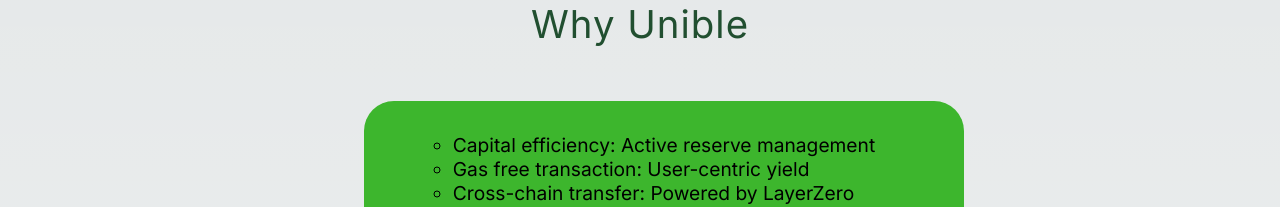
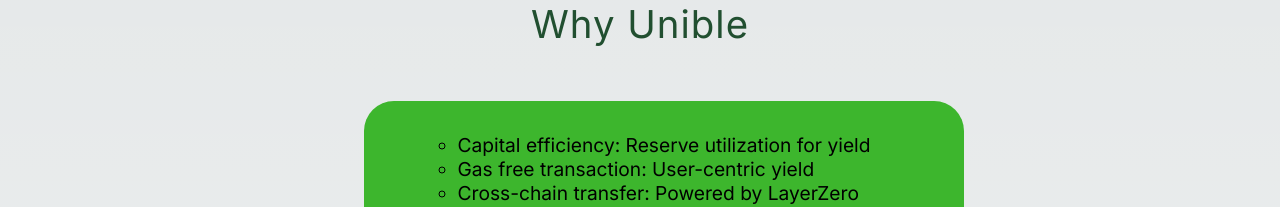
Before and after one commit to victoryeo/unible-homepage, a Next.js app: page / in a window 1280 px wide. Shown: the part 1520-1727 px from the top of the page. Built offline with nearby package versions, Linux system fonts and the light colour scheme.

Commit message:
update on active management

```diff
--- a/src/app/components/Details/Details.tsx
+++ b/src/app/components/Details/Details.tsx
@@ -78,7 +78,7 @@
           <br />
           <div className="details-catalog_big-container">
             <ul>
-            <li>Capital efficiency: Active reserve management</li>
+            <li>Capital efficiency: Reserve utilization for yield</li>
             <li>Gas free transaction: User-centric yield</li>
             <li>Cross-chain transfer: Powered by LayerZero</li>
             <li>Effortless asset pairing: With any assets</li>
```
